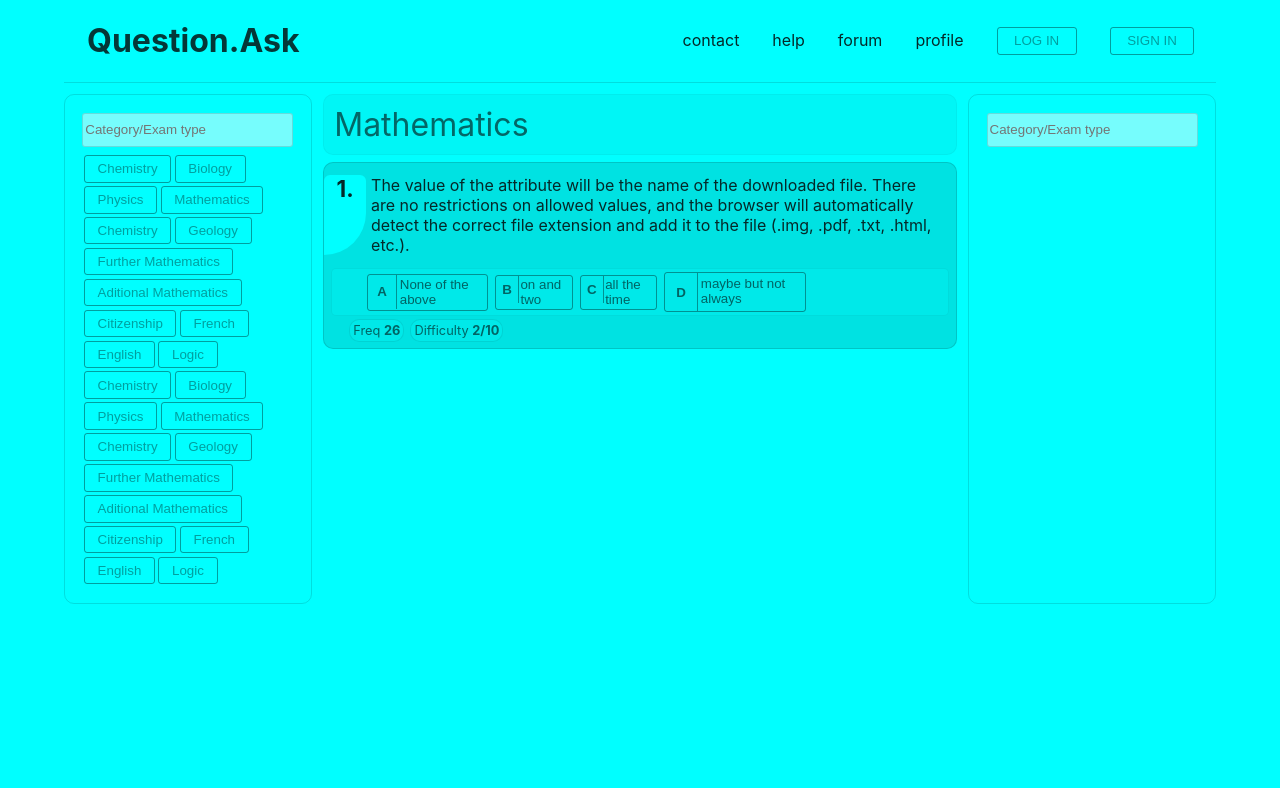
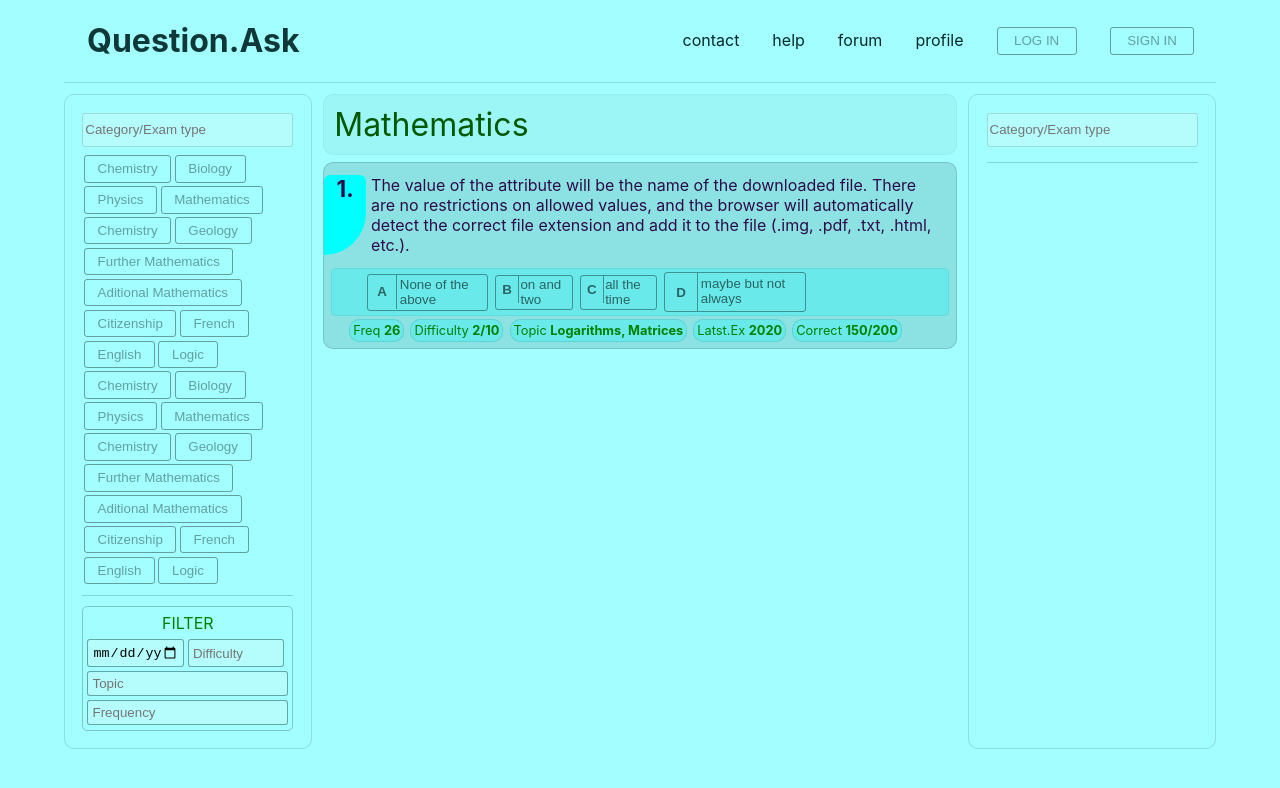
Before and after one commit to Casaemiro/questionapp, a React (Create React App) app: page / in a window 1280 px wide. Shown: the top 788 px of the page. Built offline with nearby package versions, Linux system fonts and the light colour scheme.

Commit message:
adjusted layout and added sorting section

```diff
--- a/src/Exercise.js
+++ b/src/Exercise.js
@@ -6,7 +6,7 @@ const Exercise = () => {
                 <div className="numbering">
                     {"1."}
                 </div>
-                The value of the attribute will be the name of the downloaded file. There are no restrictions on allowed values, and the browser will automatically detect the correct file extension and add it to the file (.img, .pdf, .txt, .html, etc.).
+                {"The value of the attribute will be the name of the downloaded file. There are no restrictions on allowed values, and the browser will automatically detect the correct file extension and add it to the file (.img, .pdf, .txt, .html, etc.)."}
             </div>
             <div className="ans">
                 <button>
@@ -28,6 +28,15 @@ const Exercise = () => {
                 <div className="stat">
                     Difficulty <b color="green">{"2/10"}</b>
                 </div>
+                <div className="stat">
+                    Topic <b color="green">{"Logarithms, Matrices"}</b>
+                </div>
+                <div className="stat">
+                    Latst.Ex <b color="green">{"2020"}</b>
+                </div>
+                <div className="stat">
+                    Correct <b color="green">{"150/200"}</b>
+                </div>
             </div>
         </div>
     );
--- a/src/Subjects.js
+++ b/src/Subjects.js
@@ -36,6 +36,15 @@ const Subjects = () => {
                 <button>English</button>
                 <button>Logic</button>
             </div>
+
+            <div className="sorting">
+            <div className="sortTitle">FILTER</div>
+                <input type={"Date"} placeholder={"Date"} className="halfsort"/>
+                <input type={"text"} placeholder={"Difficulty"} className="halfsort"/>
+                <input type={"text"} placeholder={"Topic"} className="fullsort"/>
+                <input type={"Number"} placeholder={"Frequency"} className="fullsort"/>
+
+            </div>
         </div>
     );
 }
--- a/src/index.css
+++ b/src/index.css
@@ -5,7 +5,7 @@ body {
     sans-serif;
   -webkit-font-smoothing: antialiased;
   -moz-osx-font-smoothing: grayscale;
-  background-color: aqua;
+  background-color: rgba(0, 255, 255, 0.359);
   color: rgba(4, 41, 41, 0.93);
 }
 
@@ -112,7 +112,8 @@ button:hover {
   border-radius: 10px;
   padding: 10px;
   font-size: 2rem;
-  color: rgba(4, 41, 41, 0.695);
+  /* color: rgba(4, 41, 41, 0.695); */
+  color: rgb(2, 88, 2);
   background-color: rgba(2, 34, 34, 0.041);
 
 }
@@ -149,6 +150,7 @@ button:hover {
   padding-right: 2%;
   display: flex;
   flex-direction: row;
+  color: rgb(45, 12, 75);
 }
 .ans button {
   margin: 0.6%;
@@ -167,6 +169,7 @@ button:hover {
   align-items: center;
   background-color: rgba(0, 255, 255, 0.251);
   border-radius: 5px;
+  /* color: blueviolet; */
   border: 1px solid rgba(4, 41, 41, 0.068);
 }
 .first-ans {
@@ -214,6 +217,40 @@ button:hover {
   padding: 0.5%;
   margin-left: 1%;
   font-size: 0.8rem;
-  color: rgba(1, 15, 15, 0.607);
+  /* color: rgba(1, 15, 15, 0.607); */
+  color: green;
   background-color: rgba(0, 255, 255, 0.251);
 }
+.sorting {
+  border: 1px solid rgba(1, 15, 15, 0.233);
+  display: flex;
+  flex-direction: row;
+  flex-wrap: wrap;
+  border-radius: 5px;
+  margin-top: 5%;
+  padding: 1%;
+}
+.sorting input {
+  padding: 2%;
+  margin: 1%;
+  border-radius: 3px;
+  /* max-width: 40%; */
+  background-color: rgba(192, 252, 252, 0.616);
+  border: 1px solid rgba(4, 66, 66, 0.463);
+}
+.sortTitle {
+  width: 100%;
+  padding: 2%;
+  text-align: center;
+  color: green;
+}
+.fullsort {
+  width: 100%;
+}
+.halfsort {
+  max-width: 42%;
+}
+.courses {
+  padding-bottom: 4%;
+  border-bottom: 1px solid rgba(5, 91, 91, 0.251);
+}
```
Also changed, not shown: firebase.json.
